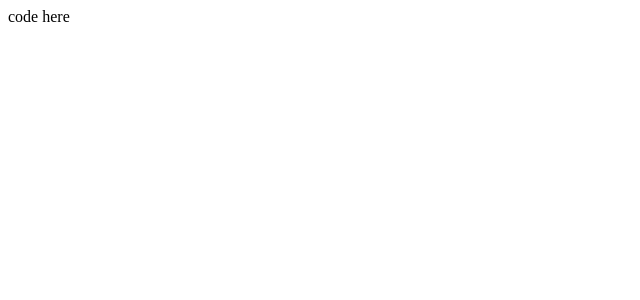
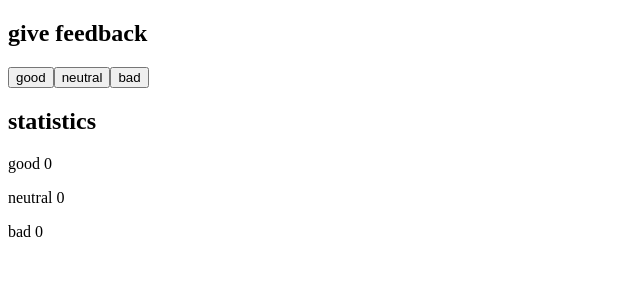
Before and after one commit to xPolydeuces/Full-Stack-Open-2022, a React (Create React App) app in the folder part1/unicafe/: page / in a window 1280 px wide. Shown: the top 300 px of the page, without its empty margins (0-640 px from the left). Built offline with nearby package versions, Linux system fonts and the light colour scheme.

Commit message:
add Header.js

```diff
--- a/part1/unicafe/src/App.js
+++ b/part1/unicafe/src/App.js
@@ -1,4 +1,8 @@
+/* eslint-disable no-unused-vars */
+// eslint-disable-next-line no-unused-vars
 import { useState } from 'react'
+import Header from './components/Header'
+import Button from './components/Button'
 
 const App = () => {
   const [good, setGood] = useState(0)
@@ -7,7 +11,14 @@ const App = () => {
 
   return (
     <div>
-      code here
+      <Header text='give feedback'></Header>
+      <button onClick={() => setGood(good+1)}>good</button>
+      <button>neutral</button>
+      <button>bad</button>
+      <Header text='statistics'></Header>
+      <p>good {good}</p>
+      <p>neutral {neutral}</p>
+      <p>bad {bad}</p>
     </div>
   )
 }
--- /dev/null
+++ b/part1/unicafe/src/components/Header.js
@@ -0,0 +1,5 @@
+const Header = ({ text }) => (
+  <h2>{text}</h2>
+)
+
+export default Header
```
